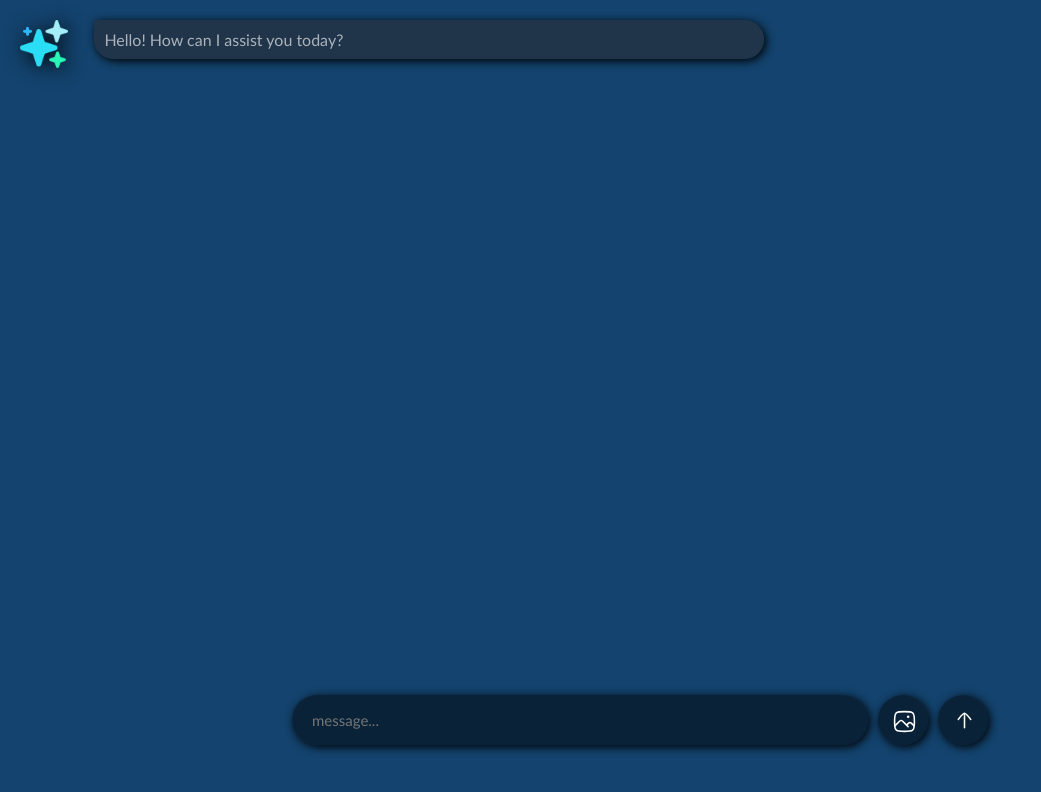
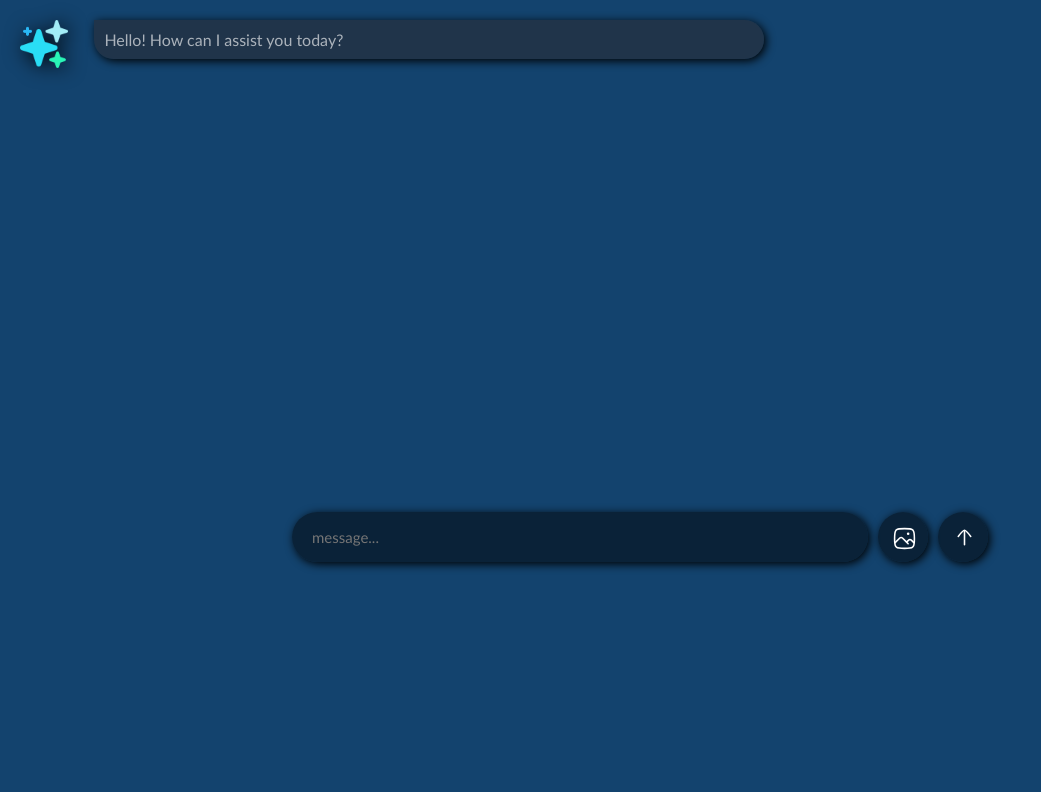
Before and after one commit to Harshverma4926/Ai-chatbot, a plain HTML site: page index.html in a window 1280 px wide. Shown: the whole page, without its empty margins (0-1041 px from the left). Drawn offline with Linux system fonts and the light colour scheme.

Commit message:
Quick update

```diff
--- a/style.css
+++ b/style.css
@@ -6,7 +6,7 @@
 }
 body{
     width: 100%;
-    height: 100vh;
+    height: 80vh;
     background-color: rgb(19, 67, 110);
     display: flex;
     flex-direction: column;
@@ -74,7 +74,7 @@ body{
     display: flex;
     gap: 10px;
     width: 100%;
-    height: 20%;
+    /* height: 20%; */
 }
 .prompt-area input{
     background-color:rgba(0, 0, 0, 0.49);
```
